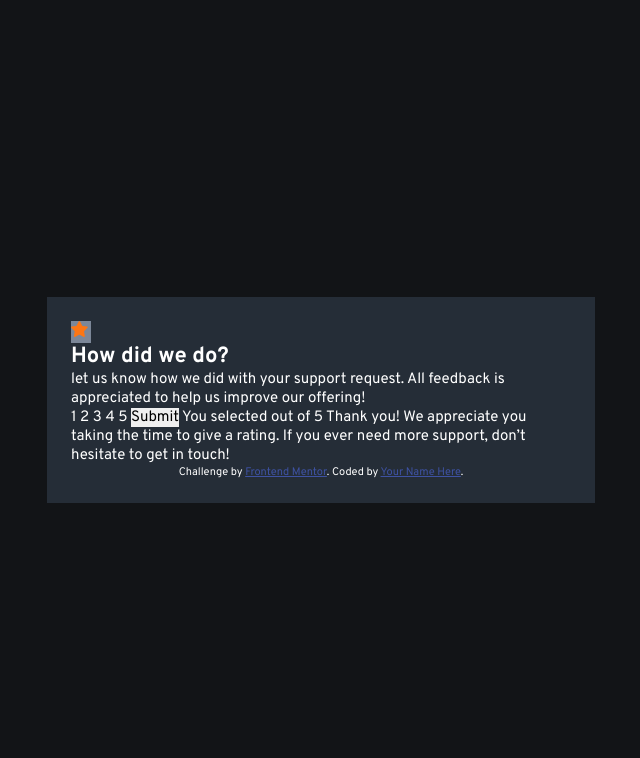
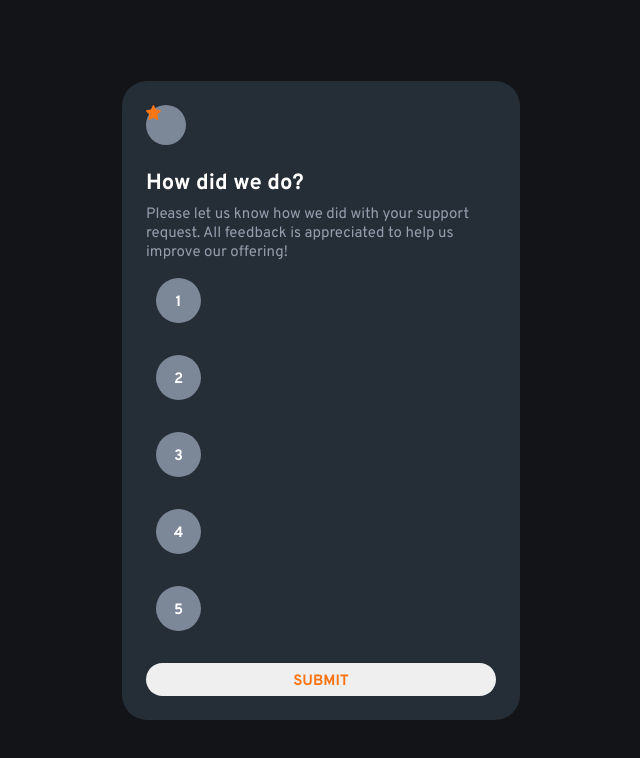
Before and after one commit to JoaoCardosoDev/Interactive-rating-component, a plain HTML site: page index.html in a window 1280 px wide. Shown: the whole page, without its empty margins (319-959 px from the left). Drawn offline with Linux system fonts and the light colour scheme.

Commit message:
Add: HTML and CSS elements

```diff
--- a/index.html
+++ b/index.html
@@ -20,30 +20,30 @@
 
   <h1>How did we do?</h1>
 
-  <p> let us know how we did with your support request. All feedback is appreciated
+  <p>Please let us know how we did with your support request. All feedback is appreciated
   to help us improve our offering!</p>
 
-  1 2 3 4 5
+<div class="numbers"><button class="secButton">1</button><button class="secButton">2</button><button class="secButton">3</button><button class="secButton">4</button><button class="secButton">5</button></div>
+<div class="submit"><button>SUBMIT</button></div>
 
-  <button>Submit</button>
 
   <!-- Rating state end -->
 
   <!-- Thank you state start -->
 
-  You selected <!-- Add rating here --> out of 5
+  <!-- You selected {rating here} out of 5
 
   Thank you!
 
   We appreciate you taking the time to give a rating. If you ever need more support,
-  don’t hesitate to get in touch!
+  don’t hesitate to get in touch! -->
 
   <!-- Thank you state end -->
 
 
-  <div class="attribution">
+  <!-- <div class="attribution">
     Challenge by <a href="https://www.frontendmentor.io?ref=challenge" target="_blank">Frontend Mentor</a>.
     Coded by <a href="#">Your Name Here</a>.
-  </div>
+  </div> -->
 </body>
 </html>
--- a/style.css
+++ b/style.css
@@ -18,7 +18,7 @@ html{
     height: 100%;
 }
 body{
-    width: 500px;
+    width: 350px;
     background-color: hsl(213, 19%, 18%);
     font-size: 15px;
     font-family: Overpass;
@@ -26,18 +26,57 @@ body{
     height: auto;
     margin: auto;
     padding: 24px;
+    border-radius: 25px;
 }
 h1{
     font-weight: 700;
     font-size: 22px;
+    margin-bottom: 8px;
 }
 p{
     font-weight: 400;
+    color: hsl(217, 12%, 63%);
+    margin-bottom: 16px;
 }
 button{
-    width: auto;
+    width: 100%;
+    border-radius: 25px;
+    padding-top: 9px;
+    padding-bottom: 5px;
+    font-size: 15px;
+    color: hsl(25, 97%, 53%);
+    font-weight: 700;
+
+}
+.submit{
+    width: 100%;
 }
 .star{
     background-color: hsl(216, 12%, 54%);
-    width: 20px;
+    width: 40px;
+    height: 40px;
+    border-radius: 25px;
+    margin-bottom: 25px;
+    display: flex;
+    justify-items: center;
+    border: auto;
 }
+img{
+    width: 15px;
+    height: 15px;
+    padding: auto;
+}
+.secButton{
+    background-color: hsl(216, 12%, 54%);
+    color: white;
+    display: block;
+
+    width: 45px;
+    height: 45px;
+    margin: 10px;
+    margin-bottom: 32px;
+
+}
+.numbers{
+    margin: auto;
+}
```
